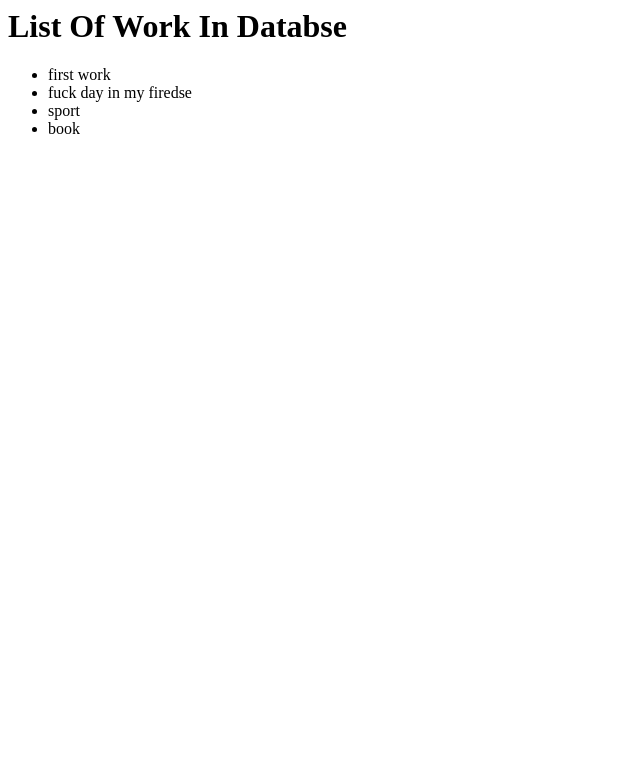
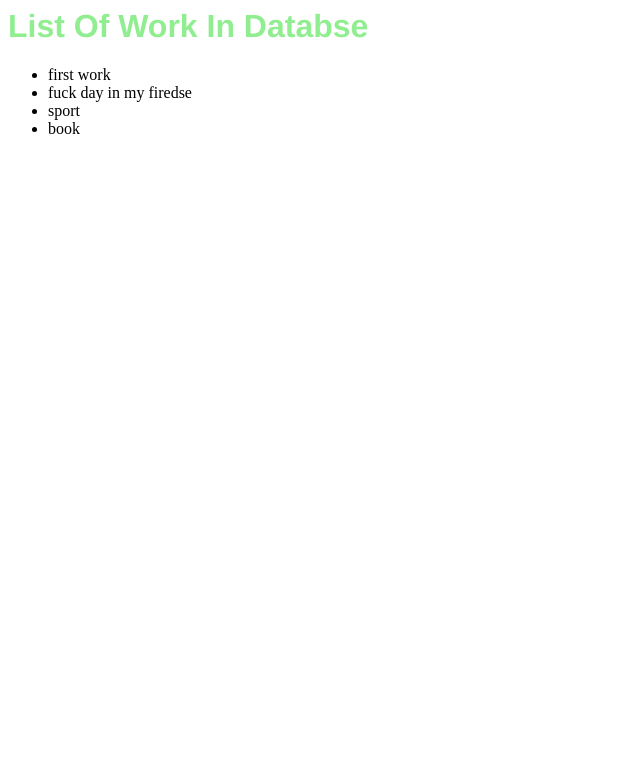
Before and after one commit to Hoxit/My_Dodo, a Django app: page /hox/hossein in a window 1280 px wide. Shown: the top 783 px of the page, without its empty margins (0-640 px from the left). Run offline with Django 3.2, Linux system fonts and the light colour scheme; data comes from the database, SQL or seed files in the repository; both versions use the stored data as it was before the commit.

Commit message:
add static file and better skleton html

```diff
--- a/Todo/Todo/settings.py
+++ b/Todo/Todo/settings.py
@@ -55,7 +55,7 @@ ROOT_URLCONF = 'Todo.urls'
 TEMPLATES = [
     {
         'BACKEND': 'django.template.backends.django.DjangoTemplates',
-        'DIRS': [],
+        'DIRS': [os.path.join(BASE_DIR, 'templates')],
         'APP_DIRS': True,
         'OPTIONS': {
             'context_processors': [
--- /dev/null
+++ b/Todo/todo_app/static/todo_app/style.css
@@ -0,0 +1,10 @@
+li a {
+    color: green;
+}
+h1 {
+    color: lightgreen;
+    font-family: 'Franklin Gothic Medium', 'Arial Narrow', Arial, sans-serif;
+}
+body {
+    /* background: url(todo_pic.png) no-repeat */
+}
--- a/Todo/todo_app/templates/todo_app/detail.html
+++ b/Todo/todo_app/templates/todo_app/detail.html
@@ -1,3 +1,5 @@
+{% load static %}
+<link rel="stylesheet" type="text/css" href="{% static 'todo_app/style.css' %}">
 <h1>{{ 'List Of Work In Databse'}}</h1>
 <ul>
     {% for choice in work %}
--- a/Todo/todo_app/templates/todo_app/index.html
+++ b/Todo/todo_app/templates/todo_app/index.html
@@ -1,3 +1,5 @@
+{% load static %}
+<link rel="stylesheet" type="text/css" href="{% static 'todo_app/style.css' %}">
 {% if latest_work%}
 <ul>
     {% for work in latest_work %}
```
Also changed, not shown: Todo/db.sqlite3 (deleted), Todo/todo_app/static/todo_app/todo_pic.png (added), 2 other files.
